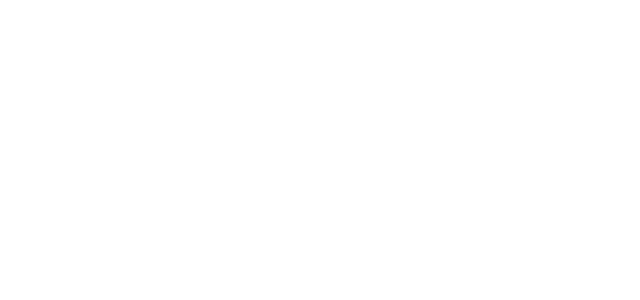
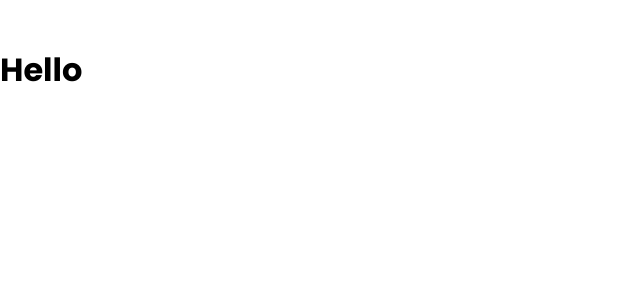
Before and after one commit to ward-yourline/yourline-react, a React (Create React App) app: page /signin in a window 1280 px wide. Before the commit this address had no page. Shown: the top 300 px of the page, without its empty margins (0-640 px from the left). Built offline with nearby package versions, Linux system fonts and the light colour scheme; a web font is replaced by a local one.

Commit message:
Update App.js

```diff
--- a/src/App.js
+++ b/src/App.js
@@ -5,12 +5,13 @@
 
 function App() {
   return (
-    <BrowserRouter>
-      <Routes>
-        <Route path="/" element={<HomePage />} />
-        {/* <Route path="/signin" element={<SignInPage />} /> */}
-      </Routes>
-    </BrowserRouter>
+    // <BrowserRouter>
+    //   <Routes>
+    //     <Route path="/" element={<HomePage />} />
+    //     {/* <Route path="/signin" element={<SignInPage />} /> */}
+    //   </Routes>
+    // </BrowserRouter>
+    <HomePage />
   );
 }
 
```
